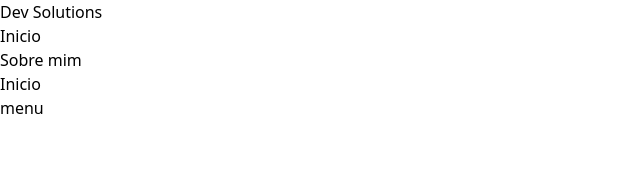
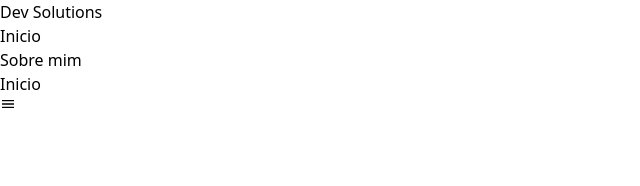
Before and after one commit to alansilva313/myport, a React (Vite) app: page / in a window 1280 px wide. Shown: the top 186 px of the page, without its empty margins (0-640 px from the left). Built offline with nearby package versions, Linux system fonts and the light colour scheme.

Commit message:
icon menu

```diff
--- a/package.json
+++ b/package.json
@@ -11,7 +11,8 @@
   },
   "dependencies": {
     "react": "^18.3.1",
-    "react-dom": "^18.3.1"
+    "react-dom": "^18.3.1",
+    "react-icons": "^5.2.1"
   },
   "devDependencies": {
     "@types/react": "^18.3.3",
--- a/src/components/header/index.tsx
+++ b/src/components/header/index.tsx
@@ -1,5 +1,5 @@
 
-
+import { MdMenu } from "react-icons/md";
 
 function Header(){
 
@@ -28,7 +28,7 @@ function Header(){
             </nav>
 
             <div className="flex sm:flex lg:hidden md:hidden">
-                <h3>menu</h3>
+            <MdMenu className="text-3xl cursor-pointer hover:text-slate-400"/>
             </div>
          </div>
         </div>
```
Also changed, not shown: 1 other file (tests, documents, lock files or other folders).
